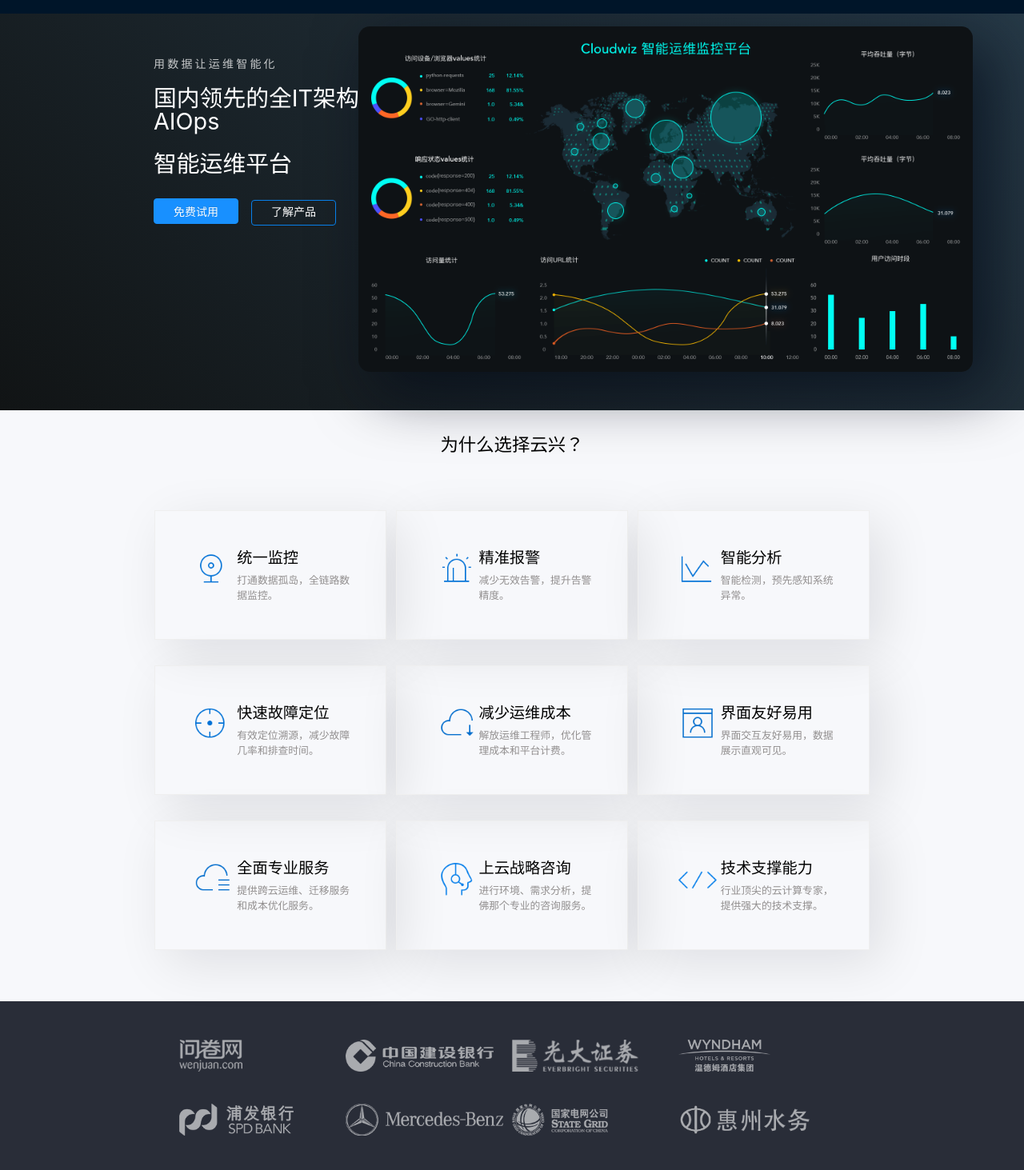
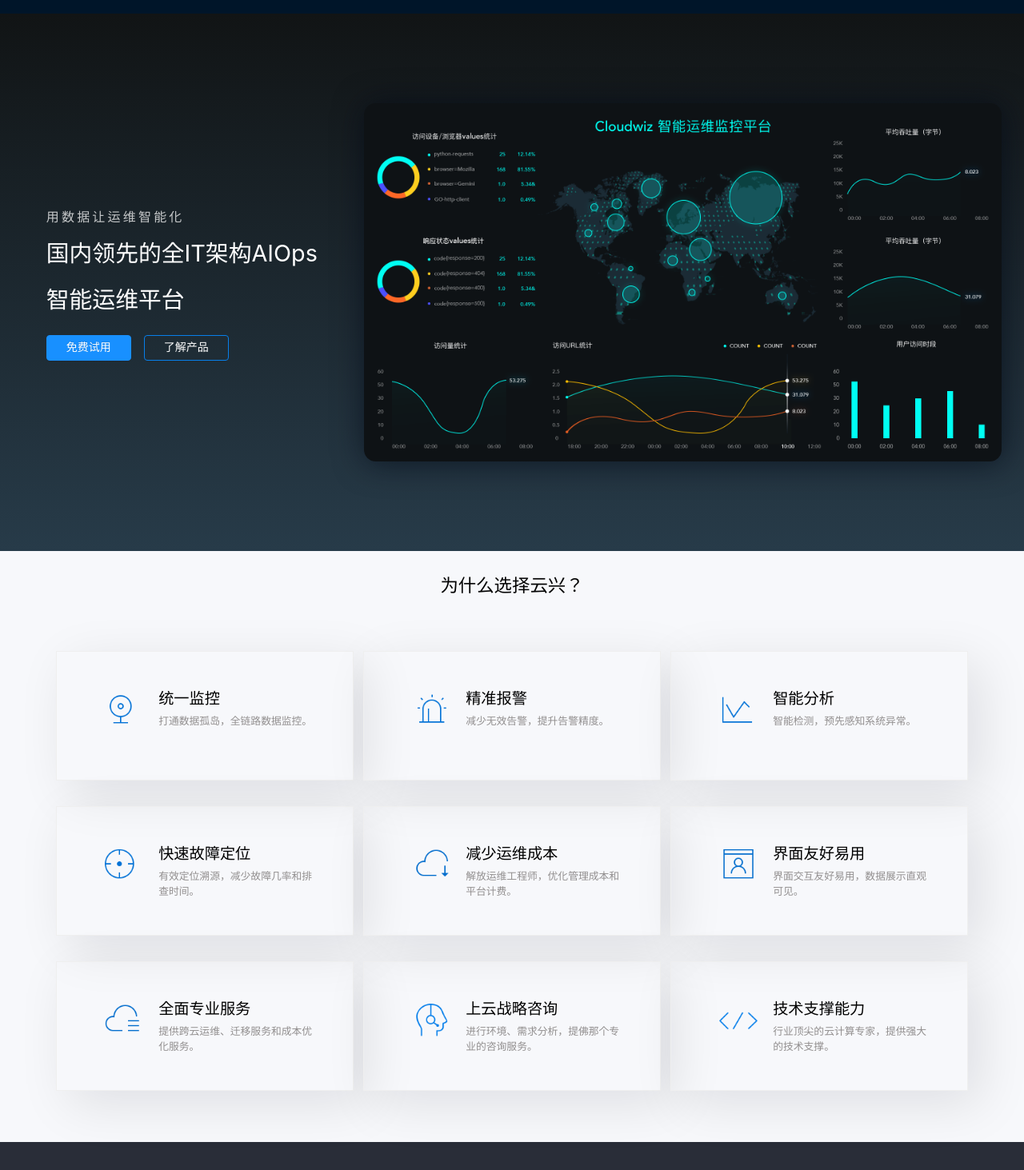
Before and after one commit to haiyuanhe/cloudwiz-page, a Vue app: page / in a window 1280 px wide. Shown: the part 47-1510 px from the top of the page at 80% size. Built offline with nearby package versions, Linux system fonts and the light colour scheme.

Commit message:
fix app style

```diff
--- a/src/App.vue
+++ b/src/App.vue
@@ -19,6 +19,7 @@
   }
   #app {
     background: #f7f8fb;
+    margin-top: 64px;
     .cloudwiz-wrapper {
       .cloudwiz-middle {
         .c {
--- a/src/base/CloudFooter/CloudFooter.vue
+++ b/src/base/CloudFooter/CloudFooter.vue
@@ -23,7 +23,7 @@
               :sm="24"
               :md="24"
               :lg="6"
-              :xl="4"
+              :xl="6"
               :xxl="6"
             >
               <router-link to="/">
@@ -35,7 +35,7 @@
               :sm="24"
               :md="24"
               :lg="18"
-              :xl="20"
+              :xl="18"
               :xxl="18"
             >
               <a-row
--- a/src/base/CloudHeader/CloudHeader.vue
+++ b/src/base/CloudHeader/CloudHeader.vue
@@ -84,11 +84,11 @@
           </ul>
         </div>
         <div class="used" v-show="this.screenWidth >= 1100">
+          <div class="use free-used">
+            <a target="_blank" href="//app.cloudwiz.cn">免费试用</a>
+          </div>
           <div class="use signin">
             <a target="_blank" href="//app.cloudwiz.cn">登录</a>
-          </div>
-          <div class="use free-used">
-            <a target="_blank" href="//app.cloudwiz.cn">免费试用</a>
           </div>
         </div>
         <div class="mobail" v-show="this.screenWidth <= 1100">
@@ -378,7 +378,7 @@
       .cloudwiz-logo {
         width: 10%;
         line-height: 5rem;
-        text-align: right;
+        text-align: left;
         img {
           width: 4rem;
         }
@@ -414,7 +414,7 @@
           color: #fff;
         }
         .use {
-          float: left;
+          float: right;
           padding: 0 .8rem;
         }
         .free-used {
--- a/src/components/Home/Home.vue
+++ b/src/components/Home/Home.vue
@@ -3,7 +3,6 @@
     <CloudHeader />
     <div class="home-container">
       <div class="home-top">
-        <div class="back-image">
         <a-row
           type="flex"
           justify="center"
@@ -12,17 +11,12 @@
             :xs="24"
             :sm="24"
             :md="24"
-              :lg="24"
+            :lg="8"
+            class="home-top-text"
           >
-              <div class="bg">
-                <img src="../../common/images/bg.png" alt="背景图片">
-              </div>
-            </a-col>
-          </a-row>
-        </div>
-        <div class="top-content">
+            <div>
               <p class="ai">用数据让运维智能化</p>
-          <p class="aiops h">国内领先的全IT架构AIOps</p>
+              <p class="aiops">国内领先的全IT架构AIOps</p>
               <p class="aiops">智能运维平台</p>
               <a-button class="free-used" type="primary">
                 <a target="_blank" href="//app.cloudwiz.cn">免费试用</a>
@@ -33,21 +27,21 @@
                 </router-link>
               </a-button>
             </div>
+          </a-col>
+          <a-col
+            :xs="24"
+            :sm="24"
+            :md="24"
+            :lg="16"
+            class="home-top-img"
+          >
+            <img src="../../common/images/bg.png" alt="背景图片">
+          </a-col>
+        </a-row>
       </div>
       <div class="home-middle">
         <p class="middle-title">为什么选择云兴？</p>
         <div class="features">
-          <a-row
-            type="flex"
-            justify="center"
-          >
-            <a-col
-              :xs="22"
-              :sm="22"
-              :md="22"
-              :lg="18"
-              :xl="17"
-            >
           <a-row
             type="flex"
             justify="center"
@@ -73,24 +67,11 @@
               </div>
             </a-col>
           </a-row>
-            </a-col>
-          </a-row>
         </div>
       </div>
       <div class="home-bottom">
         <div class="users-wrapper">
           <div class="users">
-            <a-row
-              type="flex"
-              justify="center"
-            >
-            <a-col
-              :xs="22"
-              :sm="20"
-              :md="20"
-              :lg="18"
-              :xl="16"
-              :xxl="17">
             <a-row
               type="flex"
               justify="center">
@@ -105,8 +86,6 @@
                 <div class="user">
                     <img :src="item.name" :alt="item.title"/>
                 </div>
-                </a-col>
-              </a-row>
               </a-col>
             </a-row>
           </div>
@@ -221,6 +200,7 @@
   name: 'Home',
   data () {
     return {
+      screenHeight: document.body.clientHeight,
       features: [
         {
           name: require('common/images/home/icon/unified_monitoring.png'),
@@ -338,97 +318,17 @@
 </script>
 
 <style lang="scss">
-@media screen and (max-width: 768px) {
 .users-wrapper {
+  background: #292d38;
   .users {
-      .user {
-        height: 4rem;
-        img {
-          height: 2rem;
-        }
-      }
-    }
-  }
-  .home-top {
-    height: 35rem;
-    background: linear-gradient(180deg, #111415, #273b49);
-    .top-content {
-      position: absolute;
-      top: 0;
-      bottom: 0;
-      left: 0;
-      right: 0;
-      margin: 5rem auto;
-      text-align: center;
-    }
-    .back-image {
-      .bg {
-        margin: 20rem auto;
-        width: 90%;
-        img {
-          width: auto;
-          height: auto;
-          max-width: 100%;
-          max-height: 100%;
-          border-radius: .9rem;
-          box-shadow: .1rem .1rem 2.4rem 0rem rgba(2, 8, 22, 0.64);
-        }
-      }
-    }
-  }
-}
-@media screen and (max-width: 1100px) and (min-width: 768px) {
-  .users-wrapper {
-    .users {
-      .user {
-        height: 4rem;
-        img {
-          height: 2.4rem;
-        }
-      }
-    }
-  }
-  .ai {
-    font-family: MicrosoftYaHeiUILight;
-    font-size: 1rem;
-  }
-  .home-top {
-    height: 45rem;
-    background: linear-gradient(180deg, #111415, #273b49);
-    .top-content {
-      position: absolute;
-      top: 0;
-      bottom: 0;
-      left: 0;
-      right: 0;
-      margin: 5rem auto;
-      text-align: center;
-    }
-    .back-image {
-      .bg {
-        width: 65%;
+    width: 95%;
     margin: 0 auto;
-        position: absolute;
-        top: 20rem;
-        left: 0;
-        right: 0;
-        img {
-          width: auto;
-          height: auto;
-          max-width: 100%;
-          max-height: 100%;
-          border-radius: .9rem;
-          box-shadow: 1.4rem 1.4rem 4.8rem 0rem rgba(2, 8, 22, 0.64);
-        }
-      }
-    }
-  }
-}
-@media screen and (min-width: 1100px) and (max-width: 1300px) {
-  .users-wrapper {
-    .users {
+    padding: 3rem 0;
+    color: #fff;
+    text-align: left;
     .user {
       height: 5rem;
+      padding-left: 4em;
       img {
         height: 2.5rem;
       }
@@ -436,69 +336,37 @@
   }
 }
 .home-top {
-    height: 35rem;
-    background-image: linear-gradient(45deg, #111415 0%, #273b49 100%);
-    .top-content {
-      position: absolute;
-      top: 20%;
-      left: 15%;
+  height: 42rem;
+  background: linear-gradient(180deg, #111415, #273b49);
+  // row
+  > div {
+    height: 100%;
+    width: 100%;
+    margin: 0 auto;
+    // 2 col
+    > div {
+      display: flex;
+      align-items: center;
+      justify-content: center;
     }
-    .back-image {
-      .bg {
-        width: 60%;
-        position: absolute;
-        right: 5%;
-        margin-top: 5rem;
-        line-height: 20rem;
+    .home-top-text > div {
+      padding-left: 2em;
+    }
+    .home-top-img {
+      height: 100%;
+      padding: 4em 0;
+    }
+  }
   img {
-          width: auto;
-          height: auto;
     max-width: 100%;
     max-height: 100%;
     border-radius: .9rem;
     box-shadow: 1.4rem 1.4rem 4.8rem 0rem rgba(2, 8, 22, 0.64);
   }
 }
-    }
-  }
-}
-@media screen and (min-width: 1300px) {
-  .users-wrapper {
-    .users {
-      .user {
-        height: 5rem;
-        img {
-          height: 2.6rem;
-        }
-      }
-    }
-  }
-  .home-top {
-    height: 35rem;
-    background-image: linear-gradient(45deg, #111415 0%, #273b49 100%);
-    .top-content {
-      position: absolute;
-      top: 20%;
-      left: 20%;
-    }
-    .back-image {
-      .bg {
-        width: 40%;
-        position: absolute;
-        right: 8%;
-        margin-top: 7rem;
-        line-height: 20rem;
-        img {
-          width: auto;
-          height: auto;
-          max-width: 100%;
-          max-height: 100%;
-          border-radius: .9rem;
-          box-shadow: 1.4rem 1.4rem 4.8rem 0 rgba(2, 8, 22, 0.64);
-        }
-      }
-    }
-  }
+.home-middle {
+  width: 90%;
+  margin: 0 auto;
 }
 .home-wrapper {
   width: 100%;
@@ -509,17 +377,12 @@
     .home-top {
       color: #fff;
       position: relative;
-      .top-content {
       .ai {
         color: #fefefe;
         opacity: 0.75;
         padding: .5rem 0;
         letter-spacing: .2rem;
-        }
-        .h {
-          width: 21rem;
-          margin: 0 auto;
-          margin-bottom: 1.5rem;
+        font-size: 1rem;
       }
       .aiops {
         color: #fefefe;
@@ -529,12 +392,10 @@
       .free-used {
         margin-right: 1rem;
         padding: 0 1.5rem;
-          line-height: 2rem;
       }
       .understand {
         border-color: #077fea;
         padding: 0 1.5rem;
-        }
       }
     }
     .home-middle {
@@ -582,14 +443,6 @@
     }
     .home-bottom {
       width: 100%;
-      .users-wrapper {
-        background: #292d38;
-        .users {
-          padding: 3rem 1rem;
-          color: #fff;
-          text-align: left;
-        }
-      }
       .user-feedback {
         background: #f7f8fb;
         .slogan {
@@ -692,4 +545,75 @@
     }
   }
 }
+
+@media screen and (max-width: 767px) {
+  .users-wrapper {
+    .users {
+      .user {
+        height: 4rem;
+        padding-left: 1em;
+        img {
+          height: 2rem;
+        }
+      }
+    }
+  }
+  .home-top {
+    height: 35rem;
+    img {
+      box-shadow: .1rem .1rem 2.4rem 0rem rgba(2, 8, 22, 0.64);
+    }
+    > div {
+      text-align: center;
+      .home-top-img {
+        padding: 0;
+        height: auto;
+        width: 90%;
+      }
+      .home-top-text > div {
+        padding-left: 0;
+      }
+    }
+  }
+}
+@media screen and (min-width: 768px) {
+  .users-wrapper {
+    .users {
+      .user {
+        height: 4rem;
+        img {
+          height: 2.4rem;
+        }
+      }
+    }
+  }
+  .home-top {
+    img {
+      box-shadow: .1rem .1rem 2.4rem 0rem rgba(2, 8, 22, 0.64);
+    }
+    > div {
+      .home-top-img {
+        padding: 2em;
+        height: auto;
+      }
+    }
+  }
+}
+@media screen and (min-width: 1600px) {
+  .home-top {
+    height: 35rem;
+    background-image: linear-gradient(45deg, #111415 0%, #273b49 100%);
+    > div {
+      width: 70%;
+    }
+  }
+  .home-middle {
+    width: 70%;
+  }
+  .users-wrapper {
+    .users {
+      width: 75%;
+    }
+  }
+}
 </style>
```
Lines whose indentation alone changed are shown as unchanged.
